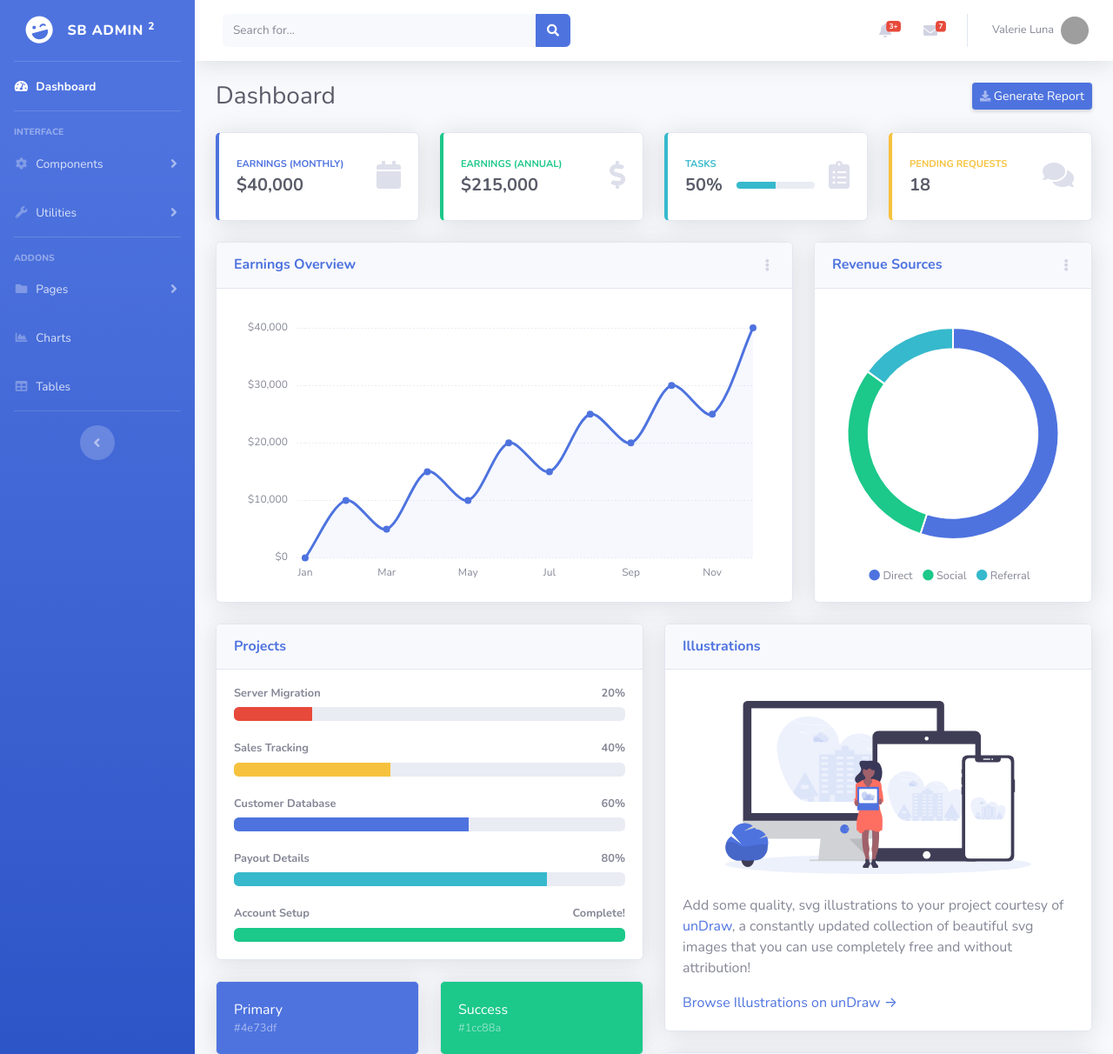
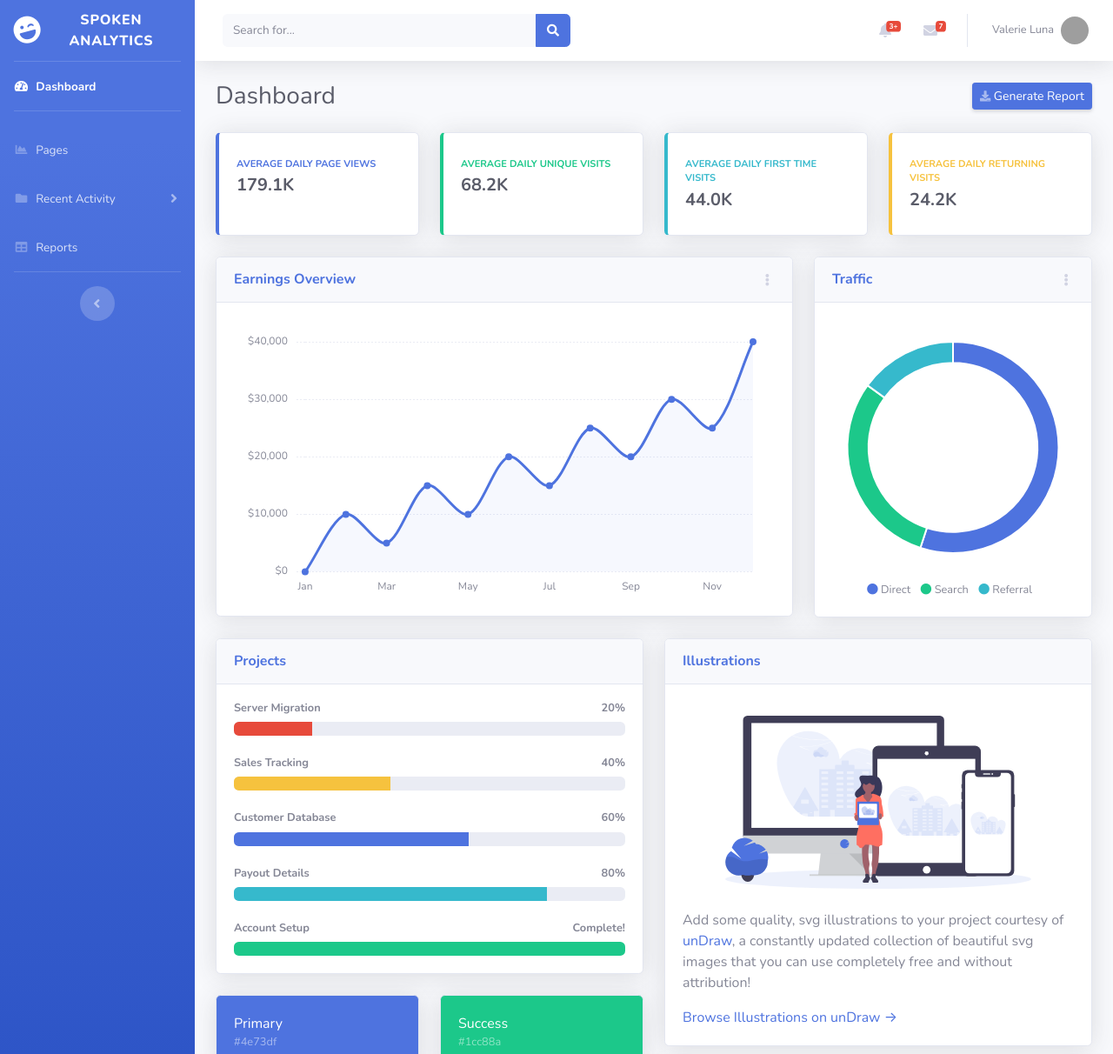
Before and after one commit to Spoken-tutorial/Spoken-Analytics-System, a Django app: page /dashboard/ in a window 1280 px wide. Shown: the top 1212 px of the page at 87% size. Run offline with Django 3.2, Linux system fonts and the light colour scheme; some libraries are stand-ins or nearby versions; grey boxes are pictures that could not be loaded.

Commit message:
change ui of dashboard index page

```diff
--- a/dashboard/templates/index.html
+++ b/dashboard/templates/index.html
@@ -11,7 +11,7 @@
         <div class="sidebar-brand-icon rotate-n-15">
           <i class="fas fa-laugh-wink"></i>
         </div>
-        <div class="sidebar-brand-text mx-3">SB Admin <sup>2</sup></div>
+        <div class="sidebar-brand-text mx-3">Spoken Analytics</div>
       </a>
 
       <!-- Divider -->
@@ -27,87 +27,40 @@
       <!-- Divider -->
       <hr class="sidebar-divider">
 
-      <!-- Heading -->
-      <div class="sidebar-heading">
-        Interface
-      </div>
-
-      <!-- Nav Item - Pages Collapse Menu -->
+      <!-- Nav Item - Charts -->
       <li class="nav-item">
-        <a class="nav-link collapsed" href="#" data-toggle="collapse" data-target="#collapseTwo" aria-expanded="true" aria-controls="collapseTwo">
-          <i class="fas fa-fw fa-cog"></i>
-          <span>Components</span>
-        </a>
-        <div id="collapseTwo" class="collapse" aria-labelledby="headingTwo" data-parent="#accordionSidebar">
-          <div class="bg-white py-2 collapse-inner rounded">
-            <h6 class="collapse-header">Custom Components:</h6>
-            <a class="collapse-item" href="buttons.html">Buttons</a>
-            <a class="collapse-item" href="cards.html">Cards</a>
-          </div>
-        </div>
+        <a class="nav-link" href="charts.html">
+          <i class="fas fa-fw fa-chart-area"></i>
+          <span>Pages</span></a>
       </li>
-
-      <!-- Nav Item - Utilities Collapse Menu -->
-      <li class="nav-item">
-        <a class="nav-link collapsed" href="#" data-toggle="collapse" data-target="#collapseUtilities" aria-expanded="true" aria-controls="collapseUtilities">
-          <i class="fas fa-fw fa-wrench"></i>
-          <span>Utilities</span>
-        </a>
-        <div id="collapseUtilities" class="collapse" aria-labelledby="headingUtilities" data-parent="#accordionSidebar">
-          <div class="bg-white py-2 collapse-inner rounded">
-            <h6 class="collapse-header">Custom Utilities:</h6>
-            <a class="collapse-item" href="utilities-color.html">Colors</a>
-            <a class="collapse-item" href="utilities-border.html">Borders</a>
-            <a class="collapse-item" href="utilities-animation.html">Animations</a>
-            <a class="collapse-item" href="utilities-other.html">Other</a>
-          </div>
-        </div>
-      </li>
-
-      <!-- Divider -->
-      <hr class="sidebar-divider">
-
-      <!-- Heading -->
-      <div class="sidebar-heading">
-        Addons
-      </div>
 
       <!-- Nav Item - Pages Collapse Menu -->
       <li class="nav-item">
         <a class="nav-link collapsed" href="#" data-toggle="collapse" data-target="#collapsePages" aria-expanded="true" aria-controls="collapsePages">
           <i class="fas fa-fw fa-folder"></i>
-          <span>Pages</span>
+          <span>Recent Activity</span>
         </a>
         <div id="collapsePages" class="collapse" aria-labelledby="headingPages" data-parent="#accordionSidebar">
           <div class="bg-white py-2 collapse-inner rounded">
-            <h6 class="collapse-header">Login Screens:</h6>
-            <a class="collapse-item" href="login.html">Login</a>
-            <a class="collapse-item" href="register.html">Register</a>
-            <a class="collapse-item" href="forgot-password.html">Forgot Password</a>
-            <div class="collapse-divider"></div>
-            <h6 class="collapse-header">Other Pages:</h6>
-            <a class="collapse-item" href="404.html">404 Page</a>
-            <a class="collapse-item" href="blank.html">Blank Page</a>
+            <a class="collapse-item" href="#">Visitor Activity</a>
+            <a class="collapse-item" href="#">Visitor Paths</a>
+            <a class="collapse-item" href="#">Page View Activity</a>
+            <a class="collapse-item" href="#">Keyword Activity</a>
+            <a class="collapse-item" href="#">Came From Activity</a>
+            <a class="collapse-item" href="#">Download Activity</a>
+            <a class="collapse-item" href="#">Exit Link Activity</a>
+            <a class="collapse-item" href="#">Visitor Map</a>
           </div>
         </div>
       </li>
-
-      <!-- Nav Item - Charts -->
-      <li class="nav-item">
-        <a class="nav-link" href="charts.html">
-          <i class="fas fa-fw fa-chart-area"></i>
-          <span>Charts</span></a>
-      </li>
-
       <!-- Nav Item - Tables -->
       <li class="nav-item">
         <a class="nav-link" href="tables.html">
           <i class="fas fa-fw fa-table"></i>
-          <span>Tables</span></a>
+          <span>Reports</span></a>
       </li>
-
       <!-- Divider -->
-      <hr class="sidebar-divider d-none d-md-block">
+      <hr class="sidebar-divider">
 
       <!-- Sidebar Toggler (Sidebar) -->
       <div class="text-center d-none d-md-inline">
@@ -324,12 +277,12 @@
                 <div class="card-body">
                   <div class="row no-gutters align-items-center">
                     <div class="col mr-2">
-                      <div class="text-xs font-weight-bold text-primary text-uppercase mb-1">Earnings (Monthly)</div>
-                      <div class="h5 mb-0 font-weight-bold text-gray-800">$40,000</div>
+                      <div class="text-xs font-weight-bold text-primary text-uppercase mb-1">Average Daily Page Views</div>
+                      <div class="h5 mb-0 font-weight-bold text-gray-800">179.1K</div>
                     </div>
-                    <div class="col-auto">
+                    <!-- <div class="col-auto">
                       <i class="fas fa-calendar fa-2x text-gray-300"></i>
-                    </div>
+                    </div> -->
                   </div>
                 </div>
               </div>
@@ -341,12 +294,12 @@
                 <div class="card-body">
                   <div class="row no-gutters align-items-center">
                     <div class="col mr-2">
-                      <div class="text-xs font-weight-bold text-success text-uppercase mb-1">Earnings (Annual)</div>
-                      <div class="h5 mb-0 font-weight-bold text-gray-800">$215,000</div>
+                      <div class="text-xs font-weight-bold text-success text-uppercase mb-1">Average Daily Unique Visits</div>
+                      <div class="h5 mb-0 font-weight-bold text-gray-800">68.2K</div>
                     </div>
-                    <div class="col-auto">
+                    <!-- <div class="col-auto">
                       <i class="fas fa-dollar-sign fa-2x text-gray-300"></i>
-                    </div>
+                    </div> -->
                   </div>
                 </div>
               </div>
@@ -358,21 +311,21 @@
                 <div class="card-body">
                   <div class="row no-gutters align-items-center">
                     <div class="col mr-2">
-                      <div class="text-xs font-weight-bold text-info text-uppercase mb-1">Tasks</div>
+                      <div class="text-xs font-weight-bold text-info text-uppercase mb-1">Average Daily First Time Visits</div>
                       <div class="row no-gutters align-items-center">
                         <div class="col-auto">
-                          <div class="h5 mb-0 mr-3 font-weight-bold text-gray-800">50%</div>
+                          <div class="h5 mb-0 mr-3 font-weight-bold text-gray-800">44.0K</div>
                         </div>
-                        <div class="col">
+                        <!-- <div class="col">
                           <div class="progress progress-sm mr-2">
                             <div class="progress-bar bg-info" role="progressbar" style="width: 50%" aria-valuenow="50" aria-valuemin="0" aria-valuemax="100"></div>
                           </div>
-                        </div>
+                        </div> -->
                       </div>
                     </div>
-                    <div class="col-auto">
+                    <!-- <div class="col-auto">
                       <i class="fas fa-clipboard-list fa-2x text-gray-300"></i>
-                    </div>
+                    </div> -->
                   </div>
                 </div>
               </div>
@@ -384,12 +337,12 @@
                 <div class="card-body">
                   <div class="row no-gutters align-items-center">
                     <div class="col mr-2">
-                      <div class="text-xs font-weight-bold text-warning text-uppercase mb-1">Pending Requests</div>
-                      <div class="h5 mb-0 font-weight-bold text-gray-800">18</div>
+                      <div class="text-xs font-weight-bold text-warning text-uppercase mb-1">Average Daily Returning Visits</div>
+                      <div class="h5 mb-0 font-weight-bold text-gray-800">24.2K</div>
                     </div>
-                    <div class="col-auto">
+                    <!-- <div class="col-auto">
                       <i class="fas fa-comments fa-2x text-gray-300"></i>
-                    </div>
+                    </div> -->
                   </div>
                 </div>
               </div>
@@ -433,7 +386,7 @@
               <div class="card shadow mb-4">
                 <!-- Card Header - Dropdown -->
                 <div class="card-header py-3 d-flex flex-row align-items-center justify-content-between">
-                  <h6 class="m-0 font-weight-bold text-primary">Revenue Sources</h6>
+                  <h6 class="m-0 font-weight-bold text-primary">Traffic</h6>
                   <div class="dropdown no-arrow">
                     <a class="dropdown-toggle" href="#" role="button" id="dropdownMenuLink" data-toggle="dropdown" aria-haspopup="true" aria-expanded="false">
                       <i class="fas fa-ellipsis-v fa-sm fa-fw text-gray-400"></i>
@@ -457,7 +410,7 @@
                       <i class="fas fa-circle text-primary"></i> Direct
                     </span>
                     <span class="mr-2">
-                      <i class="fas fa-circle text-success"></i> Social
+                      <i class="fas fa-circle text-success"></i> Search
                     </span>
                     <span class="mr-2">
                       <i class="fas fa-circle text-info"></i> Referral
```
